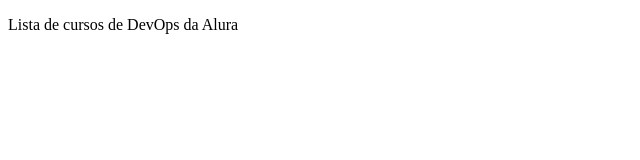
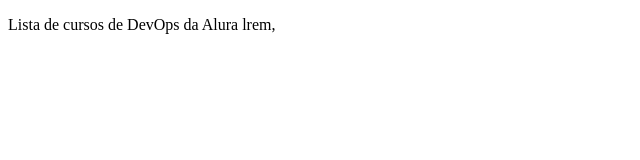
Before and after one commit to dbaptistaguitar/Diogo, a plain HTML site: page index.html in a window 1280 px wide. Shown: the full height of the page, 0-640 px from the left. Drawn offline with Linux system fonts and the light colour scheme.

Commit message:
Alterando descrição usando nova brench parte 3

```diff
--- a/index.html
+++ b/index.html
@@ -9,7 +9,7 @@
 <body>
     <p>
 
-        Lista de cursos de DevOps da Alura
+        Lista de cursos de DevOps da Alura lrem,
     </p>
 </body>
 </html>
```
